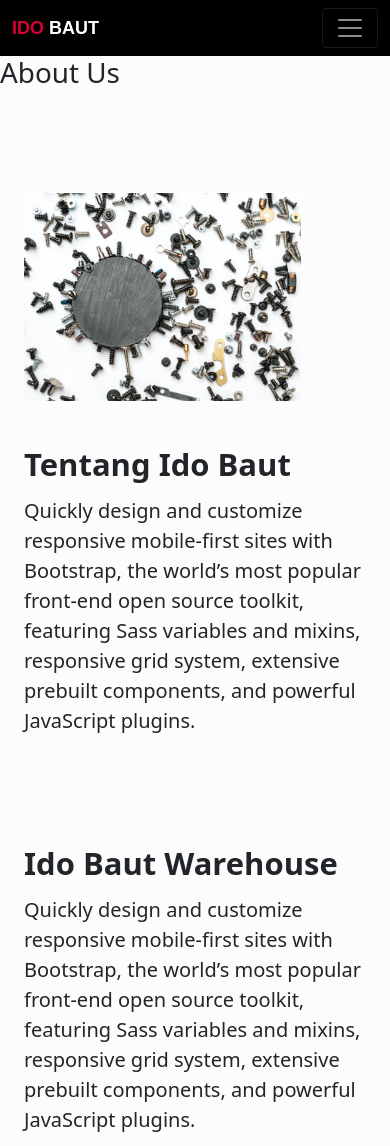
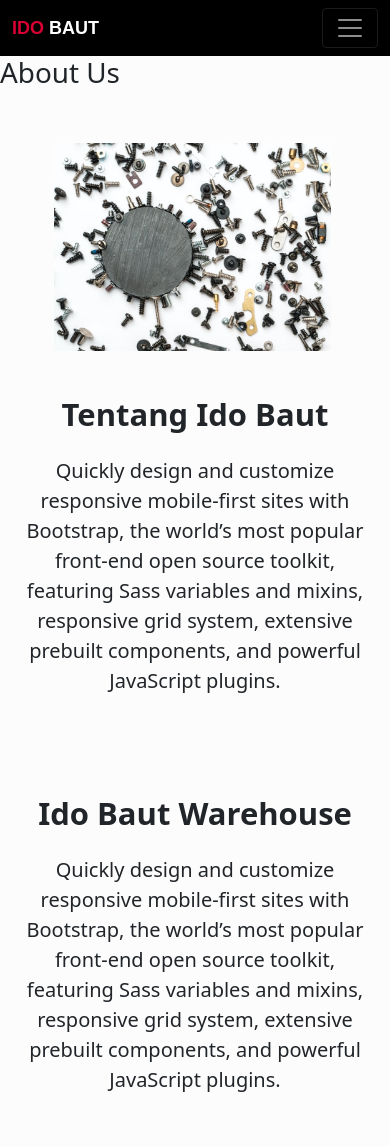
Before and after one commit to Rachmannh/The-Ardianto-Baut, a PHP site: page /ido-baut-main/about.html in a window 390 px wide. Shown: the top 1146 px of the page. Run offline with PHP 8.4, Linux system fonts and the light colour scheme; some libraries are stand-ins or nearby versions; some web fonts are replaced.

Commit message:
Update responsive.css

```diff
--- a/assets/css/responsive.css
+++ b/assets/css/responsive.css
@@ -29,7 +29,7 @@
     }
     .navbar-collapse {
         width: auto;
-        height: 130px;
+        height: 140px;
     }
     .navbar-brand {
         font-size: 18px;
@@ -195,7 +195,7 @@
         .product-card {
           position: relative;
           top: 60px;
-          left: 1.5%;
+          left: 1%;
           width: 165px !important;
           height: 320px;
           margin-bottom: 25px;
@@ -281,6 +281,26 @@
           top: 10px !important;
           left: 25%;
           color: #FCFCFC !important;
+          /* Akhir Footer */
+        }
+        /* About Page */
+        .col-10 img {
+          position: relative;
+          top: -50px;
+          left: 11%;
+        }
+        .col-lg-6 h1 {
+          position: relative;
+          top: -50px;
+          text-align: center;
+        }
+        .col-lg-6 p {
+          position: relative;
+          top: -40px;
+          text-align: center;
         }
       }
-      /* Akhir Footer */
+
+      @media only screen and (min-width: 768px) {
+        /* For desktop: */
+        }
```
